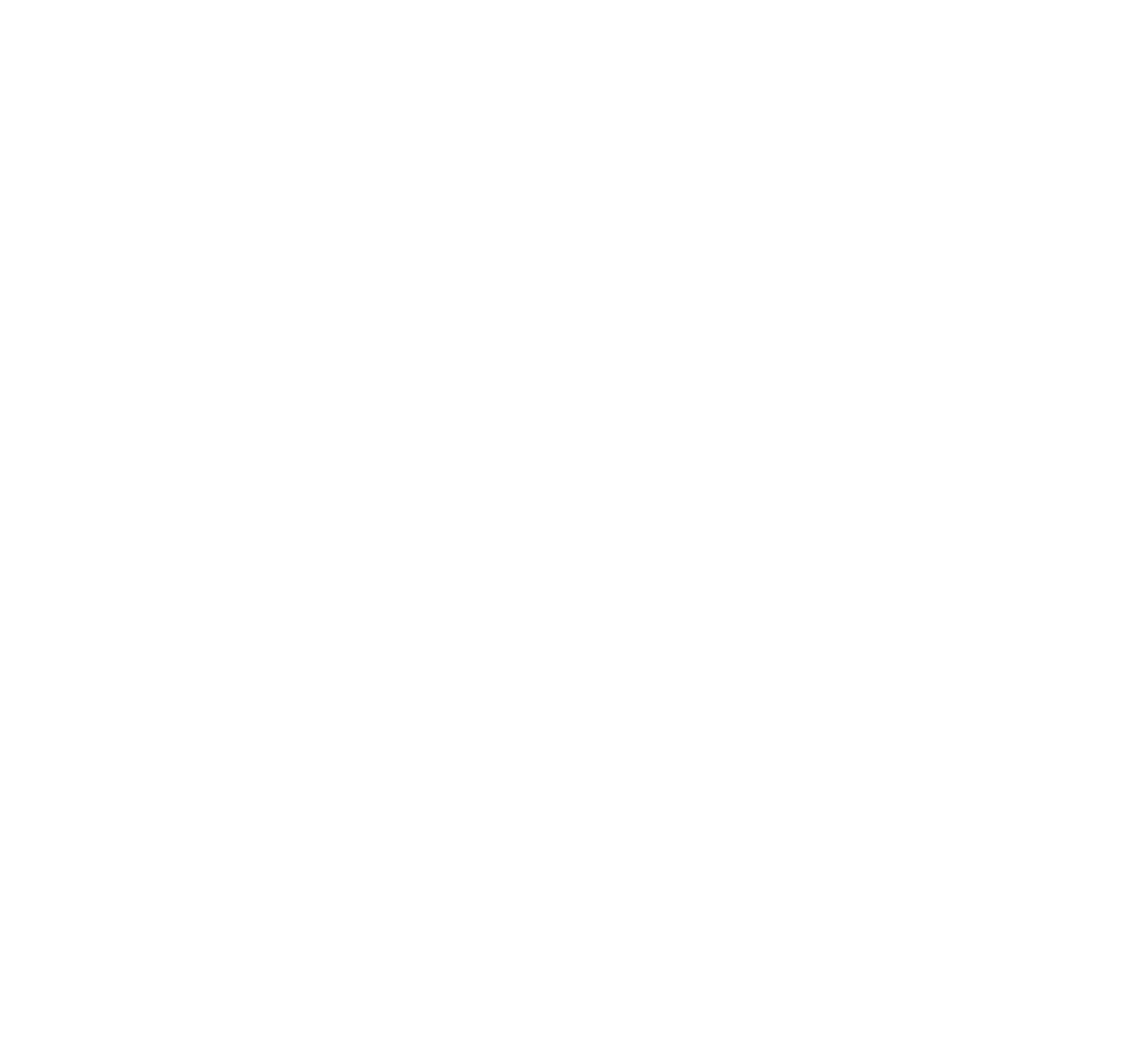
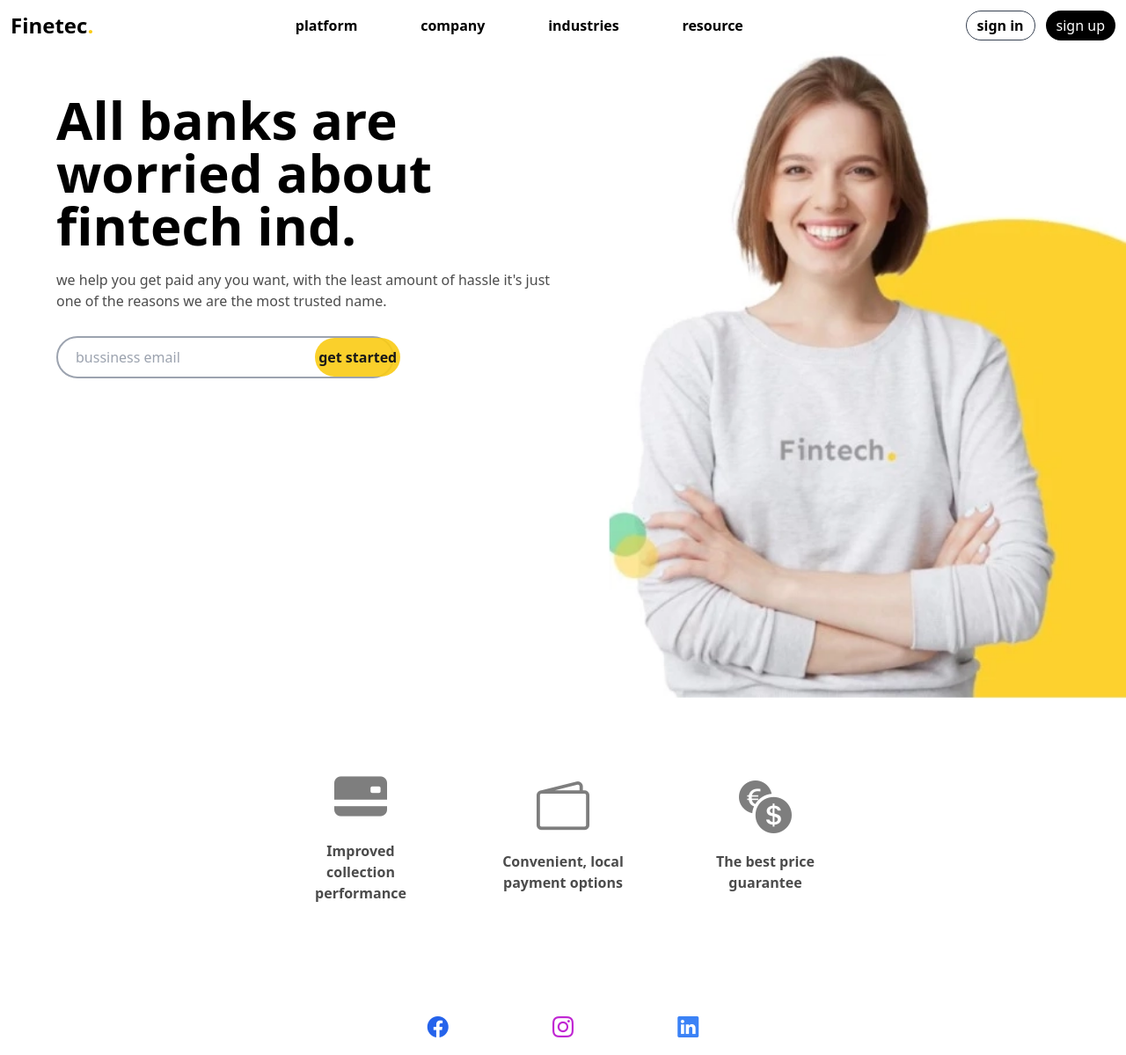
Before and after one commit to gonsura/tailwind-kelompok-5, a plain HTML site: page index.html in a window 1280 px wide. Shown: the whole page at 88% size. Before the commit the page ends 800 px from the top, so only its background shows below. Drawn offline with nearby package versions, Linux system fonts and the light colour scheme.

Commit message:
first commit

```diff
--- a/index.html
+++ b/index.html
@@ -1,11 +1,103 @@
 <!DOCTYPE html>
 <html lang="en">
+
 <head>
-    <meta charset="UTF-8">
-    <meta name="viewport" content="width=device-width, initial-scale=1.0">
-    <title>Document</title>
+  <meta charset="UTF-8">
+  <meta name="viewport" content="width=device-width, initial-scale=1.0">
+  <title>Document</title>
+  <link rel="stylesheet" href="https://cdn.jsdelivr.net/npm/bootstrap-icons@1.10.5/font/bootstrap-icons.css">
+  <script src="https://cdn.tailwindcss.com"></script>
+
 </head>
-<body>
 
+<body class="font-sans m-w-[1200px]">
+  <nav class="flex p-3 justify-between items-center relative md:static">
+    <h4 class="text-2xl font-bold"><a href="#">Finetec<span class="text-yellow-400">.</a></span></h4>
+    <div id="nav-menu"
+      class="hidden w-full md:flex md:justify-end flex-col md:flex-row justify-between h-[100vh] md:h-auto items-center fixed md:static top-0 left-0 bg-white md:bg-transparent z-10">
+      <ul
+        class="items-center flex md:justify-around pt-[50px] md:pt-0 h-[70vh] md:h-auto justify-between md:w-3/6 w-full font-bold flex-col md:flex-row">
+        <li><a href="#">platform</a></li>
+        <li><a href="#">company</a></li>
+        <li><a href="#">industries</a></li>
+        <li><a href="#">resource</a></li>
+      </ul>
+      <div
+        class="flex md:w-2/6 w-[300px] md:justify-end justify-between flex-col md:mb-0 mb-5 md:flex-row h-[20vh] md:h-auto">
+        <button
+          class="font-bold rounded-full text-black border border-gray-700 hover:text-white active:text-white hover:bg-gray-500 active:bg-black px-3 py-1 md:mr-3">sign
+          in</button>
+        <button class="rounded-full bg-black hover:bg-gray-500 active:bg-gray-400 text-white px-3 py-1">sign up</button>
+      </div>
+    </div>
+    <div id="hamburger" class="space-y-2 md:hidden absolute md:static z-20 right-4 cursor-pointer">
+      <div id="bar1" class="w-6 h-0.5 bg-gray-600 transition-all duration-500 ease-in-out"></div>
+      <div id="bar2" class="w-6 h-0.5 bg-gray-600 transition-all duration-500 ease-in-out"></div>
+      <div id="bar3" class="w-6 h-0.5 bg-gray-600 transition-all duration-500 ease-in-out"></div>
+    </div>
+  </nav>
+  <header
+    class="md:p-10 sm:bg-opacity-50 flex justify-items-start bg-[url('./assets/teteh.webp')] w-full bg-right-top bg-cover h-[92vh]">
+    <div class="pl-6 pt-2 w-[300px] lg:w-3/6 flex flex-col">
+      <h1 class="opacity-60 sm:opacity-100 text-5xl lg:text-6xl font-bold">All banks are worried about fintech ind.</h1>
+      <p class="mt-5 font-light opacity-70">we help you get paid any you want, with the least amount of hassle
+        it's just one of the reasons we are the
+        most trusted name.</p>
+      <div class="my-7 w-full">
+        <input type="email" class="lg:w-4/6 py-2.5 px-[20px] border-2 rounded-full border-gray-400"
+          placeholder="bussiness email" aria-label="email">
+        <button type="button"
+          class="font-semibold py-2.5 px-1 bg-yellow-400 rounded-full ml-[-94px] opacity-90 active:bg-yellow-600 active:outline">
+          get started</button>
+      </div>
+
+    </div>
+  </header>
+  <section class="p-20 flex items-center justify-center gap-x-20 flex-wrap">
+    <div class="flex flex-col justify-between w-[150px] h-auto items-center mb-7">
+      <div class="mb-5">
+        <i class="bi bi-credit-card-2-back-fill text-6xl opacity-50"></i>
+      </div>
+      <p class="opacity-70 font-semibold text-center">Improved collection performance</p>
+    </div>
+    <div class="flex flex-col justify-between w-[150px] h-auto items-center mb-7">
+      <div class="mb-5">
+        <i class="bi bi-wallet2 text-6xl opacity-50"></i>
+      </div>
+      <p class="opacity-70 font-semibold text-center">Convenient, local payment options</p>
+    </div>
+    <div class="flex flex-col justify-between w-[150px] h-auto items-center mb-7">
+      <div class="mb-5">
+        <i class="bi bi-currency-exchange text-6xl opacity-50"></i>
+      </div>
+      <p class="opacity-70 font-semibold text-center">The best price guarantee</p>
+    </div>
+  </section>
+  <footer class="flex justify-center">
+    <ul class="flex justify-around w-2/6 my-4">
+      <li><a href="#"><i class="bi bi-facebook text-2xl text-blue-600"></i></a></li>
+      <li><a href="#"><i class="bi bi-instagram text-2xl text-fuchsia-600"></i></a></li>
+      <li><a href="#"><i class="bi bi-linkedin text-2xl text-blue-500"></i></a></li>
+    </ul>
+  </footer>
 </body>
+<script>
+  const hamburger = document.getElementById('hamburger')
+  const navMenu = document.getElementById('nav-menu')
+  const bar1 = document.getElementById('bar1')
+  const bar2 = document.getElementById('bar2')
+  const bar3 = document.getElementById('bar3')
+  hamburger.addEventListener('click', () => {
+    console.log('hamburger clicked')
+    navMenu.classList.toggle('hidden')
+    navMenu.classList.toggle('flex')
+    bar1.classList.toggle('rotate-45')
+    bar2.classList.toggle('opacity-0')
+    bar3.classList.toggle('-translate-y-5')
+    bar3.classList.toggle('-rotate-45')
+    document.body.classList.toggle('overflow-hidden')
+    window.scrollTo({ top: 0, behavior: 'smooth' })
+  })
+</script>
+
 </html>
--- /dev/null
+++ b/tailwind.config.js
@@ -0,0 +1,7 @@
+module.exports = {
+    theme: {
+        fontFamily: {
+            'sans': 'Helvetica, Arial, sans-serif'
+        }
+    }
+}
```
Also changed, not shown: assets/teteh.webp (added).
